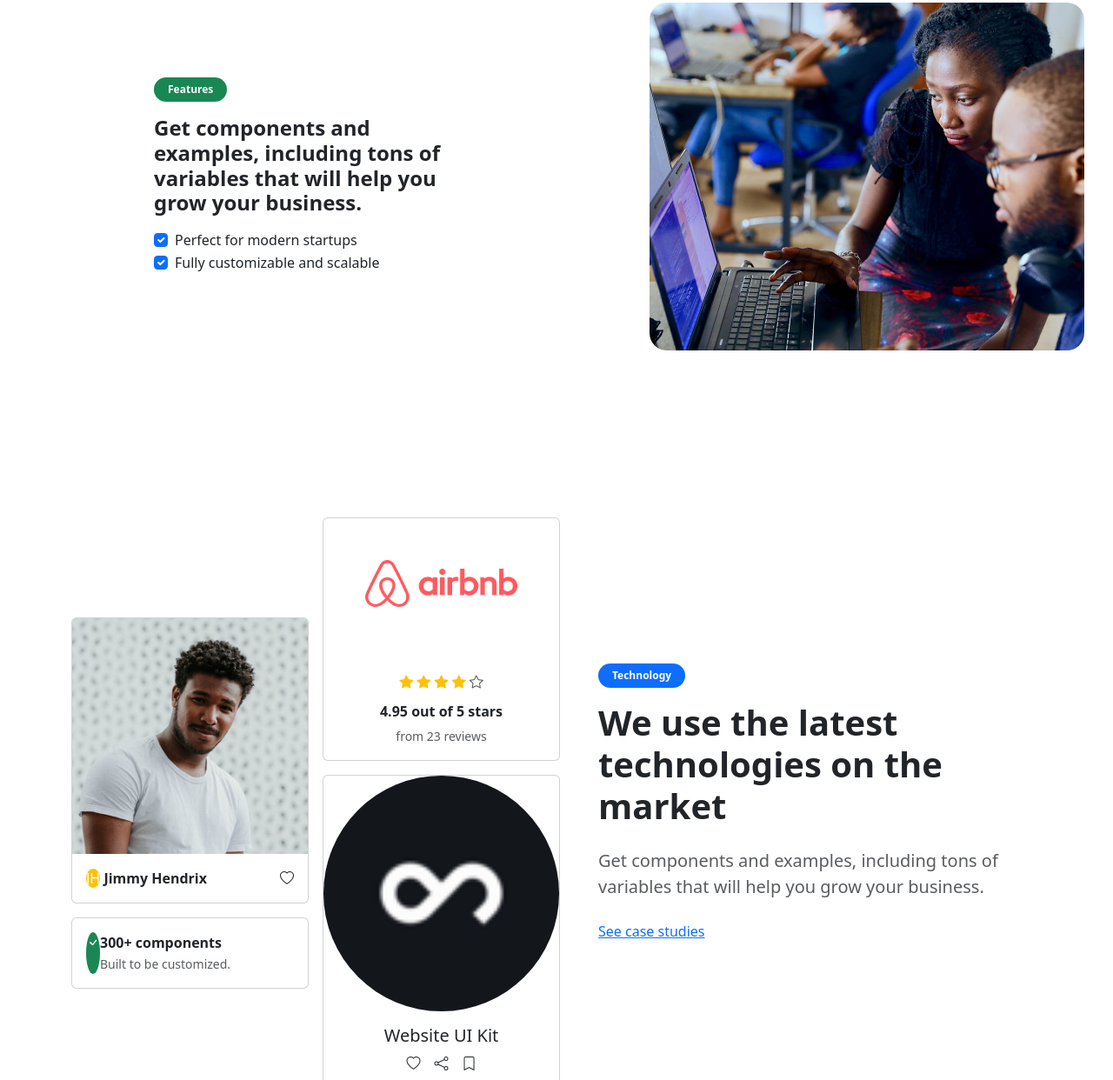
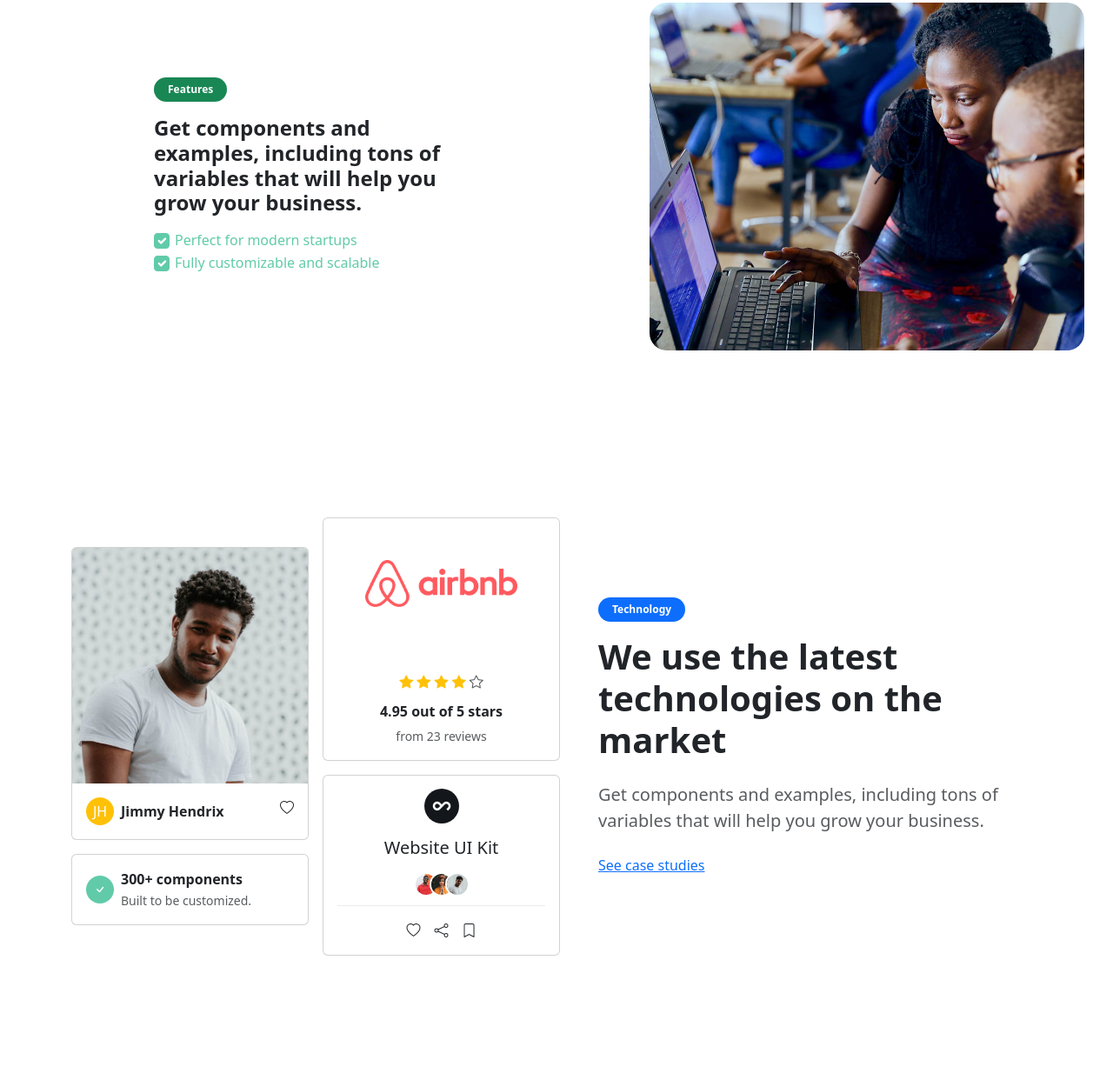
Before and after one commit to gabriela-mntez-jrez/Odoo-project, a plain HTML site: page index.html in a window 1280 px wide. Shown: the part 1558-2800 px from the top of the page at 87% size. Drawn offline with nearby package versions, Linux system fonts and the light colour scheme; a script that the page names is missing.

Commit message:
changes on styles: profile circles and images

```diff
--- a/index.html
+++ b/index.html
@@ -19,7 +19,7 @@
 <body>
 
     <!-- ========= NAVBAR ========= -->
-    <nav class="navbar navbar-expand-lg navbar-custom py-3 border-bottom">
+    <nav class="navbar navbar-expand-lg navbar-custom py-3 border-bottom border-bottom border-light-subtle">
         <div class="container">
 
             <a class="navbar-brand" href="#">
@@ -46,7 +46,6 @@
                     </button>
                 </div>
             </div>
-
         </div>
     </nav>
 
@@ -245,19 +244,21 @@
                         <div class="card">
                             <img src="./img/person_03.jpg" class="card-img-top" alt="...">
                             <div class="card-body d-flex justify-content-between">
-                                <div>
-                                    <div class="d-inline">
-                                        <span class="rounded-circle bg-warning text-white">JH</span>
-                                    </div>
-                                    <strong>Jimmy Hendrix</strong>
+                                <div class="d-flex align-items-center gap-2">
+                                    <span
+                                        class="icon-profile rounded-circle bg-warning text-white d-flex align-items-center justify-content-center">
+                                        JH
+                                    </span>
+                                    <strong class="m-0">Jimmy Hendrix</strong>
                                 </div>
                                 <i class="bi bi-heart"></i>
                             </div>
                         </div>
 
                         <div class="card">
-                            <div class="card-body d-flex d-inline">
-                                <i class="bi bi-check rounded-circle bg-success text-white"></i>
+                            <div class="card-body d-flex d-inline align-items-center">
+                                <i
+                                    class="icon-circle bi bi-check rounded-circle text-white d-flex align-items-center justify-content-center me-2"></i>
                                 <div>
                                     <p class="fw-bold m-0">300+ components</p>
                                     <small class="text-muted">Built to be customized.</small>
@@ -283,10 +284,15 @@
                         </div>
 
                         <div class="card">
-                            <img src="./img/company_01.png" class="card-img-top rounded-circle" alt="...">
+                            <img src="./img/company_01.png" class="company-icon rounded-circle" alt="...">
                             <div class="card-body text-center">
                                 <h5 class="card-title">Website UI Kit</h5>
-                                <div class="d-flex justify-content-center gap-3">
+                                <div class="avatar-group mt-3 border-bottom border-light-subtle">
+                                    <img src="./img/person_01.jpg" class="avatar-small" alt="">
+                                    <img src="./img/person_02.jpg" class="avatar-small" alt="">
+                                    <img src="./img/person_03.jpg" class="avatar-small" alt="">
+                                </div>
+                                <div class="d-flex justify-content-center gap-3 mt-3">
                                     <i class="bi bi-heart"></i>
                                     <i class="bi bi-share"></i>
                                     <i class="bi bi-bookmark"></i>
--- a/scss/_projects.scss
+++ b/scss/_projects.scss
@@ -35,3 +35,66 @@
   width: 500px;
   border-radius: 20px;
 }
+
+#features {
+
+  .form-check-input {
+    border-color: $odoo-green;
+    background-color: transparent;
+    width: 18px;
+    height: 18px;
+    cursor: pointer;
+
+    &:checked {
+      background-color: $odoo-green;
+      border-color: $odoo-green;
+    }
+  }
+
+  .form-check-label {
+    color: $odoo-green;
+    font-weight: 500;
+  }
+}
+
+.icon-circle {
+  width: 32px;
+  height: 32px;
+  display: inline-flex;
+  border-radius: 50%;
+  background-color: $odoo-green;
+}
+
+.icon-profile {
+  width: 32px;
+  height: 32px;
+  display: inline-flex;
+  border-radius: 50%;
+}
+
+.company-icon {
+    width: 40px;
+    height: 40px;
+    object-fit: cover;
+    display: block;
+    margin: 15px auto 0;
+}
+
+.avatar-group {
+    display: flex;
+    justify-content: center;
+}
+
+.avatar-small {
+    width: 28px;
+    height: 28px;
+    border-radius: 50%;
+    object-fit: cover;
+    border: 2px solid white;
+    margin-left: -10px;
+    margin-bottom: 10px;
+}
+
+.avatar-small:first-child {
+    margin-left: 0;
+}
--- a/scss/_variables.scss
+++ b/scss/_variables.scss
@@ -2,3 +2,4 @@ $odoo-blue: #038aff;
 $odoo-progress-bar: #ffb300;
 $odoo-banner: #161348;
 $footer-bg: #0d0f3d;
+$odoo-green: #61cba9
```
Also changed, not shown: css/styles.css, 1 other file.
